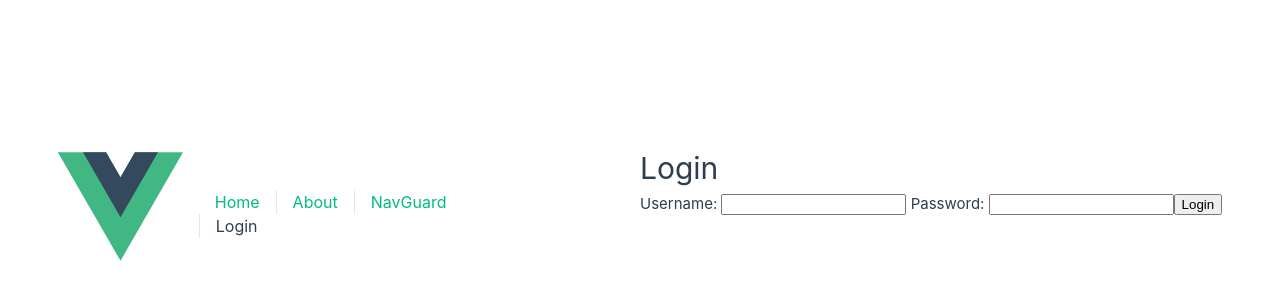
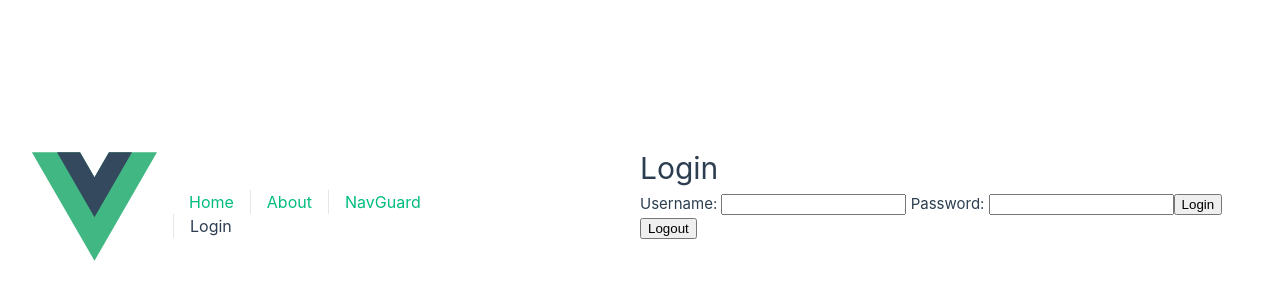
Before and after one commit to JeJulianaa/portfolio_advjs, a Vue app: page /login in a window 1280 px wide. Shown: the part 194-494 px from the top of the page. Built offline with nearby package versions, Linux system fonts and the light colour scheme; no server answers.

Commit message:
logout function
logout function is working

```diff
--- a/src/modules/useProjects.js
+++ b/src/modules/useProjects.js
@@ -1,12 +1,14 @@
 import { db } from '../firebase.js'
 
 import { ref } from 'vue'
-import { collection, onSnapshot, doc, deleteDoc, addDoc, updateDoc } from 'firebase/firestore';
+import { collection, onSnapshot, doc, deleteDoc, addDoc, updateDoc,} from 'firebase/firestore';
+
 
 const useProjects = () => {
 
   const projects = ref([]); // to store data from firebase
   const projectDataRef = collection(db, 'projects');
+
 
   const AddProjectData = ref({
     projectName: '',
--- a/src/views/AboutView.vue
+++ b/src/views/AboutView.vue
@@ -39,16 +39,18 @@
       <p>
         projectCategory: {{ project.projectCategory }}
       </p>
-
-      <p>
-          <label for="webDesign">Web Design</label>
-          <input type="checkbox" id="webDesign" value="WebDesign" v-model="project.projectCategory">
-          <!-- Add more options as needed -->
-      </p>
-      <p>
-        <label for="UI/UX">UI/UX</label>
-          <input type="checkbox" id="UI/UX" value="UI/UX" v-model="project.projectCategory">
-      </p>
+      <!--
+        <p>
+            <label for="webDesign">Web Design</label>
+            <input type="checkbox" id="webDesign" value="Web Design" v-model="project.projectCategory">
+             Add more options as needed
+        </p> -->
+        <!--
+        <p>
+          <label for="UI/UX">UI/UX</label>
+            <input type="checkbox" id="UI/UX" value="UI/ UX" v-model="project.projectCategory">
+        </p>
+      -->
 
 
 
--- a/src/views/LoginView.vue
+++ b/src/views/LoginView.vue
@@ -5,6 +5,7 @@
     Password: <input type="password" v-model="password" />
     <p v-if="errMsg"> {{ errMsg }}</p>
     <button @click="logIn">Login</button>
+    <button @click="logOut">Logout</button>
   </div>
 </template>
 
@@ -12,6 +13,8 @@
 import { ref } from 'vue'
 import { auth } from '../firebase.js'
 import { signInWithEmailAndPassword } from 'firebase/auth';
+import { signOut } from 'firebase/auth';
+
 
 import router from '../router'
 
@@ -44,6 +47,15 @@ let logIn = () => {
     }
   })
 }
+let logOut = () => {
+    signOut(auth)
+      .then(() => {
+        router.push('/navguard') // Redirect to the login page or any other appropriate page
+      })
+      .catch((error) => {
+        console.error("Sign Out Error: ", error);
+      })
+  }
 
 </script>
 
```
